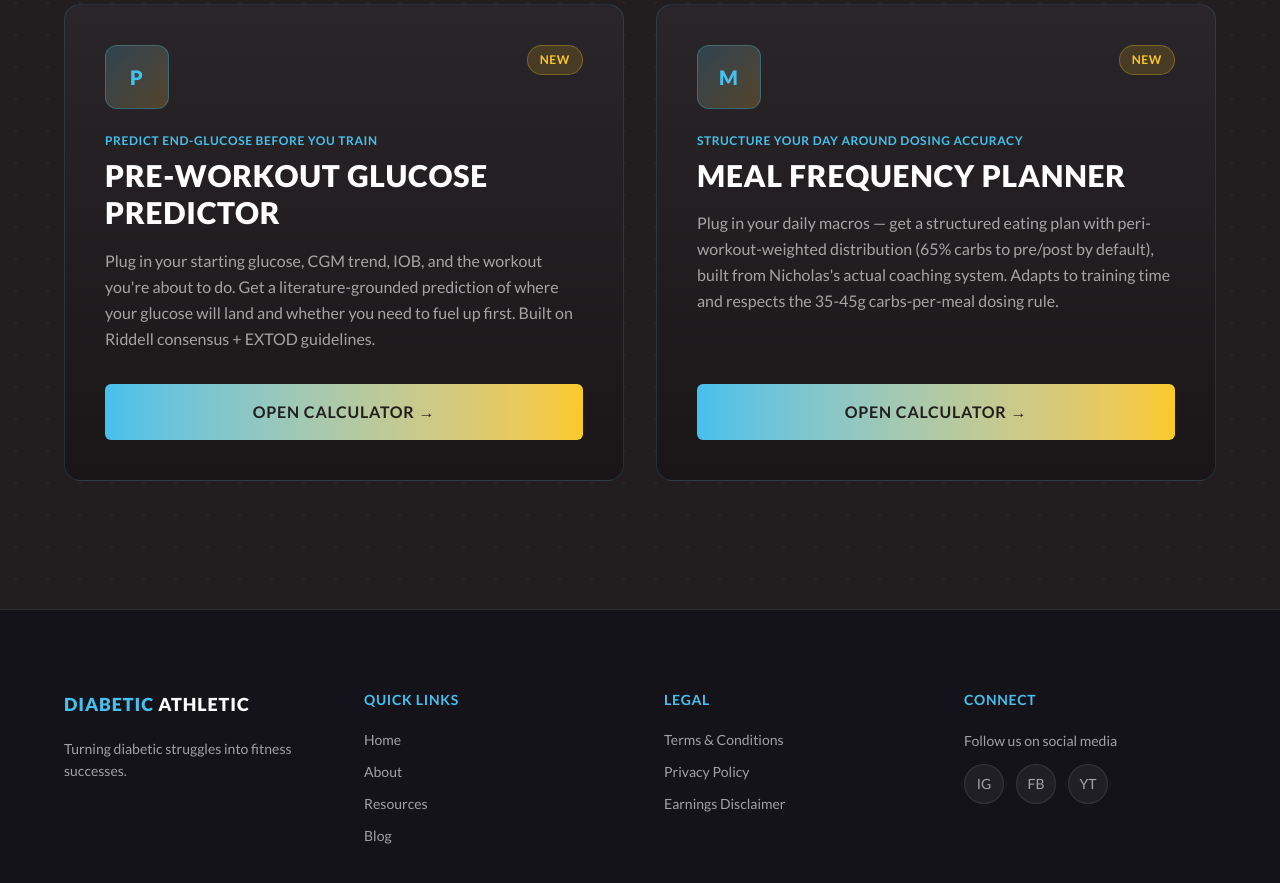
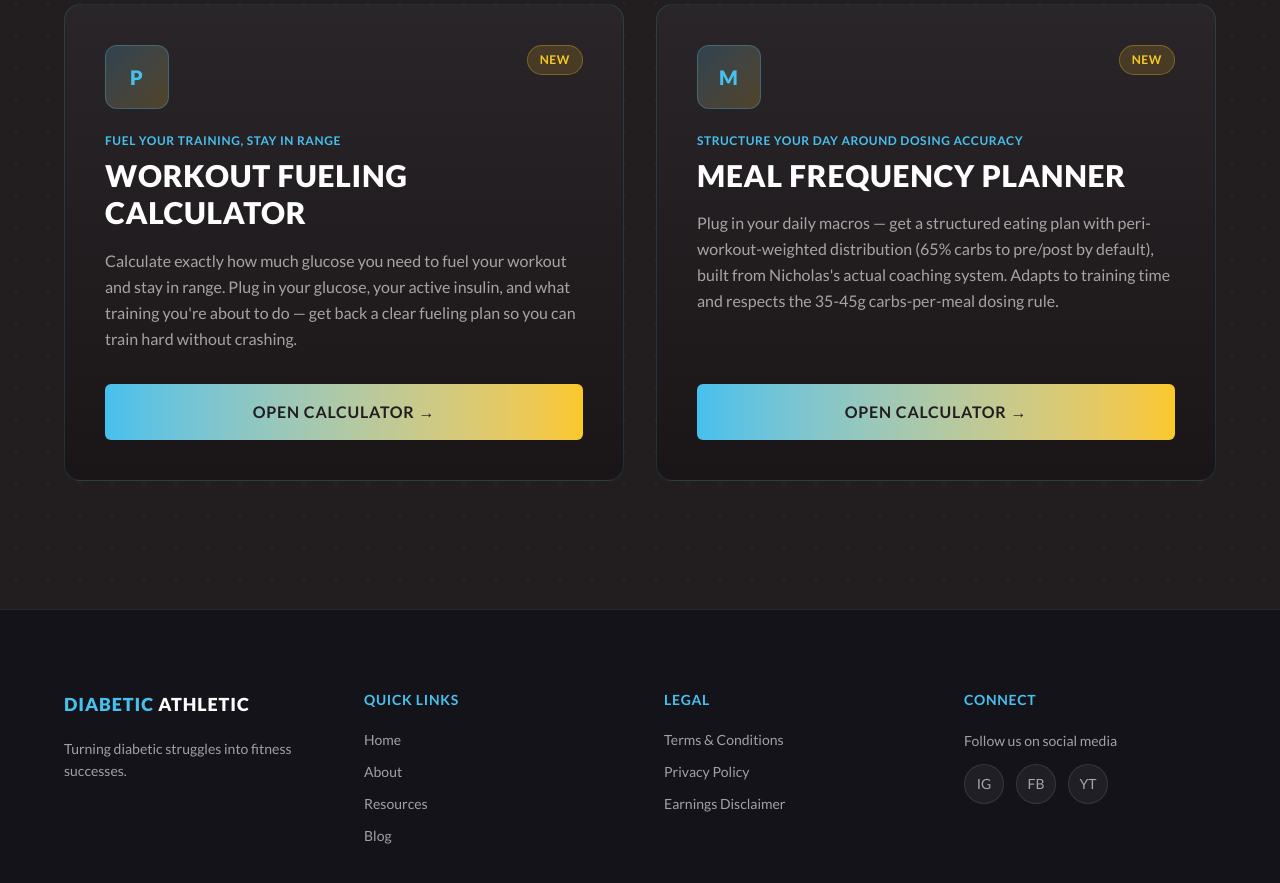
Before and after one commit to ExecutiveStandard/diabetic-athletic-v2, a React (Vite) app: page /free-resources in a window 1280 px wide. Shown: the part 1638-2521 px from the top of the page. Built offline with nearby package versions, Linux system fonts and the light colour scheme.

Commit message:
feat(workout-fueling): update Free Resources card to new name + plain-English description

```diff
--- a/src/pages/FreeResourcesPage.jsx
+++ b/src/pages/FreeResourcesPage.jsx
@@ -32,9 +32,9 @@ const calculators = [
   },
   {
     slug: 'pre-workout-glucose',
-    name: 'Pre-Workout Glucose Predictor',
-    tagline: 'Predict end-glucose before you train',
-    description: 'Plug in your starting glucose, CGM trend, IOB, and the workout you\'re about to do. Get a literature-grounded prediction of where your glucose will land and whether you need to fuel up first. Built on Riddell consensus + EXTOD guidelines.',
+    name: 'Workout Fueling Calculator',
+    tagline: 'Fuel your training, stay in range',
+    description: 'Calculate exactly how much glucose you need to fuel your workout and stay in range. Plug in your glucose, your active insulin, and what training you\'re about to do — get back a clear fueling plan so you can train hard without crashing.',
     badge: 'NEW',
   },
   {
```
